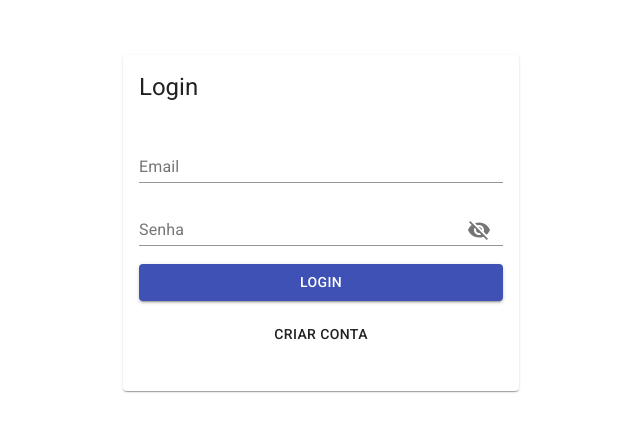
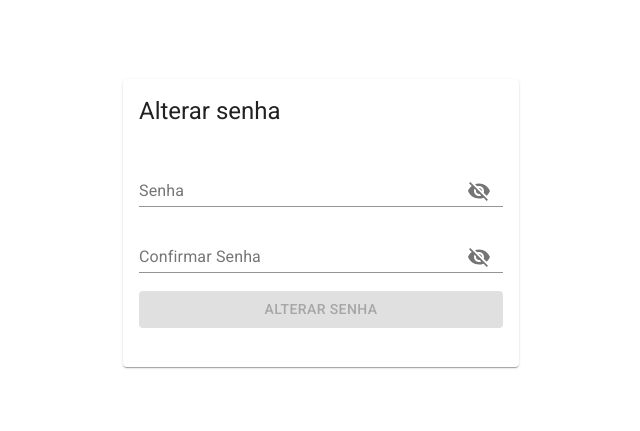
Before and after one commit to raviassis/app-gestao-loja, a React (Create React App) app: page /reset_password/1 in a window 1280 px wide. Before the commit this address led to /login. Shown: the part 177-608 px from the top of the page, without its empty margins (319-959 px from the left). Built offline with nearby package versions, Linux system fonts and the light colour scheme; no server answers.

Commit message:
Implemented reset password

```diff
--- /dev/null
+++ b/src/components/CentralizedCard.js
@@ -0,0 +1,20 @@
+import CentralizedContainer from "./CentralizedContainer";
+import {
+    Card,
+    CardContent,
+    CardHeader
+} from '@material-ui/core';
+
+export default function CentralizedCard(props) {
+    const { containerProps, cardHeaderProps, children } = props;
+    return (
+        <CentralizedContainer {...containerProps}>
+            <Card>
+                <CardHeader {...cardHeaderProps} />
+                <CardContent>
+                    {children}
+                </CardContent>
+            </Card>
+        </CentralizedContainer>
+    );
+}
--- a/src/pages/Login/index.js
+++ b/src/pages/Login/index.js
@@ -1,17 +1,14 @@
 import {
-    Card,
-    CardHeader,
-    CardContent,
     TextField,
     Button
 } from '@material-ui/core';
 import { useState } from 'react';
-import CentralizedContainer from '../../components/CentralizedContainer';
 import TextFieldPassword from '../../components/TextFieldPassword';
 import VerticalForm from '../../components/VerticalForm';
 import Loading from '../../components/Loading';
 import authService from '../../services/authService';
 import { useHistory } from "react-router-dom";
+import CentralizedCard from '../../components/CentralizedCard';
 
 function Login() {
     const history = useHistory();
@@ -35,12 +32,10 @@ function Login() {
         event.preventDefault();
     }
     return (
-        <CentralizedContainer maxWidth="xs">
-            <Card>
-                <CardHeader
-                    title="Login"
-                />
-                <CardContent>
+        <CentralizedCard
+            containerProps={{maxWidth: "xs"}}
+            cardHeaderProps={{title: "Login"}}
+        >
             <VerticalForm onSubmit={handleSubmit}>
                 <TextField
                     label="Email"
@@ -58,6 +53,7 @@ function Login() {
                     Login
                 </Button>
                 <Button href="/register">Criar conta</Button>
+                <Button href="/request_reset_password">Esqueci minha senha</Button>
             </VerticalForm>
             {
                 loading &&
@@ -65,9 +61,7 @@ function Login() {
                     <Loading/>
                 )
             }
-                </CardContent>
-            </Card>
-        </CentralizedContainer>
+        </CentralizedCard>
     );
 }
 
--- a/src/pages/Register/index.js
+++ b/src/pages/Register/index.js
@@ -1,7 +1,4 @@
 import {
-    Card,
-    CardHeader,
-    CardContent,
     TextField,
     Button
 } from '@material-ui/core';
@@ -13,7 +10,7 @@ import PasswordAndConfirm from '../../components/PasswordAndConfirm';
 import authService from '../../services/authService';
 import { useHistory } from "react-router-dom";
 import Loading from '../../components/Loading';
-import CentralizedContainer from '../../components/CentralizedContainer';
+import CentralizedCard from '../../components/CentralizedCard';
 
 const useStyles = makeStyles((theme) => ({
     container: {
@@ -115,13 +112,14 @@ function Register(props) {
     }
 
     return (
-        <CentralizedContainer className={classes.container} maxWidth="sm">
-            <Card>
-                <CardHeader
-                    title="Cadastro"
-                />
-                <CardContent>
-                    <VerticalForm onSubmit={handleSubmit}>
+        <CentralizedCard
+            containerProps={{
+                className: classes.container,
+                maxWidth: "sm"
+            }}
+            cardHeaderProps={{title: "Cadastro"}}
+        >
+            <VerticalForm onSubmit={handleSubmit}>
                         <TextField
                             label="Nome"
                             value={name}
@@ -155,10 +153,7 @@ function Register(props) {
                             <Loading/>
                         )
                     }
-
-                </CardContent>
-            </Card>
-        </CentralizedContainer>
+        </CentralizedCard>
     );
 }
 
--- /dev/null
+++ b/src/pages/RequestResetPassword/index.js
@@ -0,0 +1,63 @@
+import {
+    TextField,
+    Button,
+    Typography
+} from '@material-ui/core';
+import { useState } from 'react';
+import CentralizedCard from "../../components/CentralizedCard";
+import VerticalForm from "../../components/VerticalForm";
+import authService from '../../services/authService';
+import Loading from '../../components/Loading';
+
+export default function RequestResetPassword() {
+    const [email, setEmail] = useState("");
+    const [loading, setLoading] = useState(false);
+
+    function handleSubmit(event) {
+        event.preventDefault();
+        setLoading(true);
+        authService
+            .requestResetPassword(email)
+            .then(() => {
+                alert("Email enviado.");
+                setEmail("");
+            })
+            .catch(() => {
+                alert('Não foi possível enviar o email.');
+            })
+            .finally(() => {
+                setLoading(false);
+            });
+    }
+    return (
+        <CentralizedCard
+            containerProps={{maxWidth: "xs"}}
+            cardHeaderProps={{title: "Recuperar minha senha"}}
+        >
+            <Typography component="p">
+                Informe seu email e enviaremos o link onde você poderá cadastrar uma nova senha.
+            </Typography>
+            <VerticalForm onSubmit={handleSubmit}>
+                <TextField
+                    label="Email"
+                    value={email}
+                    onChange={(event) => setEmail(event.target.value)}
+                />
+                <Button
+                    disabled={!email}
+                    type="submit"
+                    variant="contained"
+                    color="primary"
+                >
+                    Enviar email
+                </Button>
+            </VerticalForm>
+            {
+                loading &&
+                (
+                    <Loading/>
+                )
+            }
+        </CentralizedCard>
+    );
+}
--- /dev/null
+++ b/src/pages/ResetPassword/index.js
@@ -0,0 +1,88 @@
+import {
+    useParams,
+    useHistory
+} from "react-router-dom";
+import {
+    Button
+} from '@material-ui/core';
+import CentralizedCard from "../../components/CentralizedCard";
+import { useState } from "react";
+import Loading from "../../components/Loading";
+import authService from "../../services/authService";
+import VerticalForm from "../../components/VerticalForm";
+import PasswordAndConfirm from "../../components/PasswordAndConfirm";
+
+export default function ResetPassword() {
+    let { reset_token } = useParams();
+    const history = useHistory();
+    const [ loading, setLoading ] = useState(false);
+    const [newPassword, setNewPassword] = useState('');
+    const [validationPasswordMessage, setValidationPasswordMessage] = useState("");
+    const [confirmPassword, setConfirmPassword] = useState('');
+    const [validationConfirmPasswordMessage, setValidationConfirmPasswordMessage] = useState("");
+
+    function handlePasswordAndConfirmChange({
+        password,
+        validationPasswordMessage,
+        confirmPassword,
+        validationConfirmPasswordMessage
+    }) {
+        setNewPassword(password);
+        setValidationPasswordMessage(validationPasswordMessage);
+        setConfirmPassword(confirmPassword);
+        setValidationConfirmPasswordMessage(validationConfirmPasswordMessage);
+    }
+
+    const isFormValid = () => {
+        return !(
+                    validationPasswordMessage
+                    || validationConfirmPasswordMessage
+                )
+                && (newPassword && confirmPassword);
+    };
+
+    function handleSubmit(event){
+        event.preventDefault();
+        setLoading(true);
+        authService
+            .resetPassword({newPassword, reset_token})
+            .then(() => {
+                alert('Senha alterada com sucesso.');
+                history.push('/');
+            }).catch((error) => {
+                if (error.response.status === 401) {
+                    alert(error.response.data.errors[0].msg);
+                } else
+                    alert('Não foi possível alterar a senha.');
+            }).finally(() => {
+                setLoading(false);
+            });
+    }
+
+    return (
+        <CentralizedCard
+            containerProps={{maxWidth: "xs"}}
+            cardHeaderProps={{title: "Alterar senha"}}
+        >
+            <VerticalForm onSubmit={handleSubmit}>
+                <PasswordAndConfirm
+                    password={newPassword}
+                    confirmPassword={confirmPassword}
+                    onChange={handlePasswordAndConfirmChange} />
+                <Button
+                    disabled={!isFormValid()}
+                    type="submit"
+                    variant="contained"
+                    color="primary">
+                    Alterar Senha
+                </Button>
+            </VerticalForm>
+            {
+                loading &&
+                (
+                    <Loading/>
+                )
+            }
+        </CentralizedCard>
+    );
+}
--- a/src/routes/index.js
+++ b/src/routes/index.js
@@ -8,6 +8,8 @@ import {
 import Login from '../pages/Login';
 import AuthenticatedRoute from './AuthenticatedRoute';
 import EmailConfirmation from '../pages/EmailConfirmation';
+import ResetPassword from '../pages/ResetPassword';
+import RequestResetPassword from '../pages/RequestResetPassword';
 
 export default function Routes() {
     return (
@@ -16,6 +18,8 @@ export default function Routes() {
                 <Route path="/login" exact component={Login}/>
                 <Route path="/register" exact component={Register} />
                 <Route path="/email_confirmation/:confirmation_token" component={EmailConfirmation}/>
+                <Route path="/reset_password/:reset_token" component={ResetPassword}/>
+                <Route path="/request_reset_password" component={RequestResetPassword}/>
                 <AuthenticatedRoute path="/">
                     <Switch>
                         <Route path="/" component={Home}/>
--- a/src/services/api.js
+++ b/src/services/api.js
@@ -41,6 +41,8 @@ api.interceptors.response.use(null,
         case 401:
           handleUnauthorized(error);
           break;
+        default:
+          break;
       }
 
       if (error.response.status >= 500)
--- a/src/services/authService.js
+++ b/src/services/authService.js
@@ -28,6 +28,12 @@ const authService = {
     },
     emailConfirmation(confirmation_token) {
         return api.post(`${_url}/email_confirmation/${confirmation_token}`);
+    },
+    resetPassword({newPassword, reset_token}) {
+        return api.post(`${_url}/reset_password/${reset_token}`, { newPassword });
+    },
+    requestResetPassword(email) {
+        return api.post(`${_url}/request_reset_password`, { email });
     }
 }
 export default authService;
```
Lines whose indentation alone changed are shown as unchanged.
